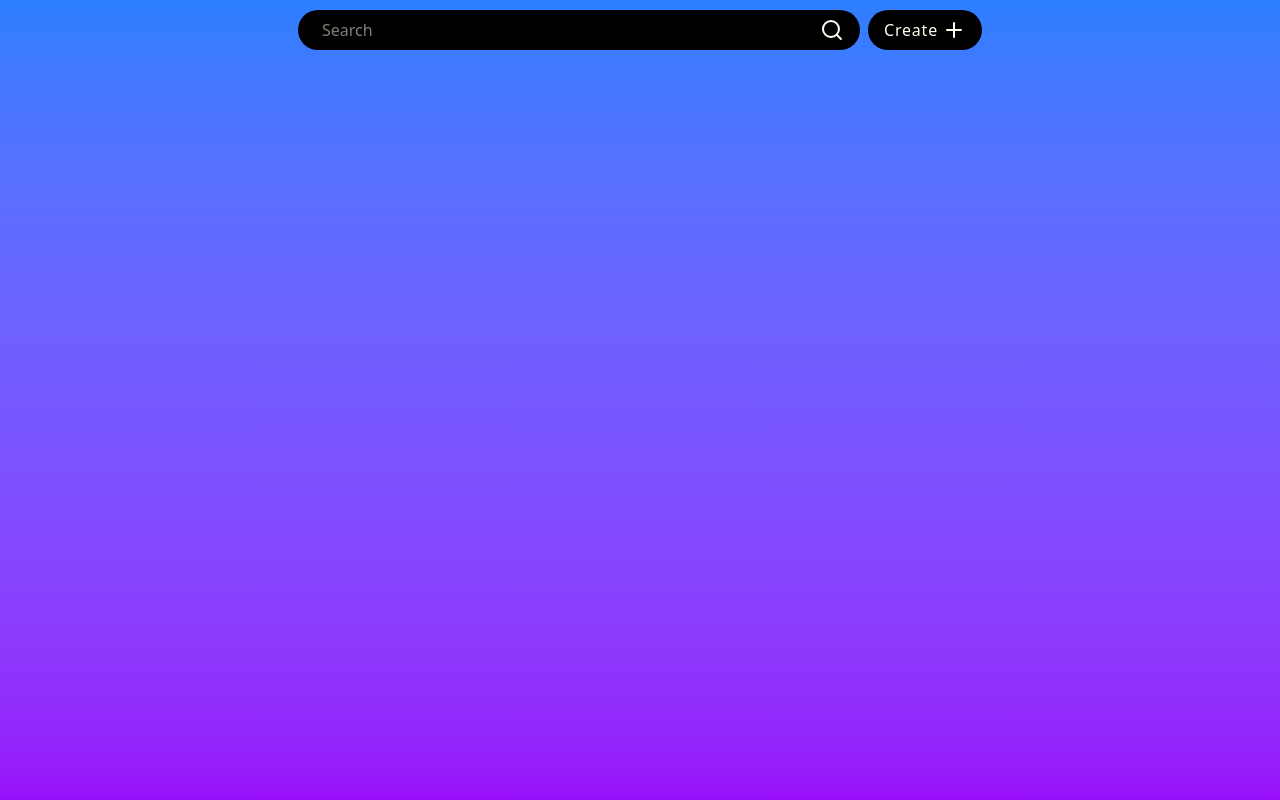
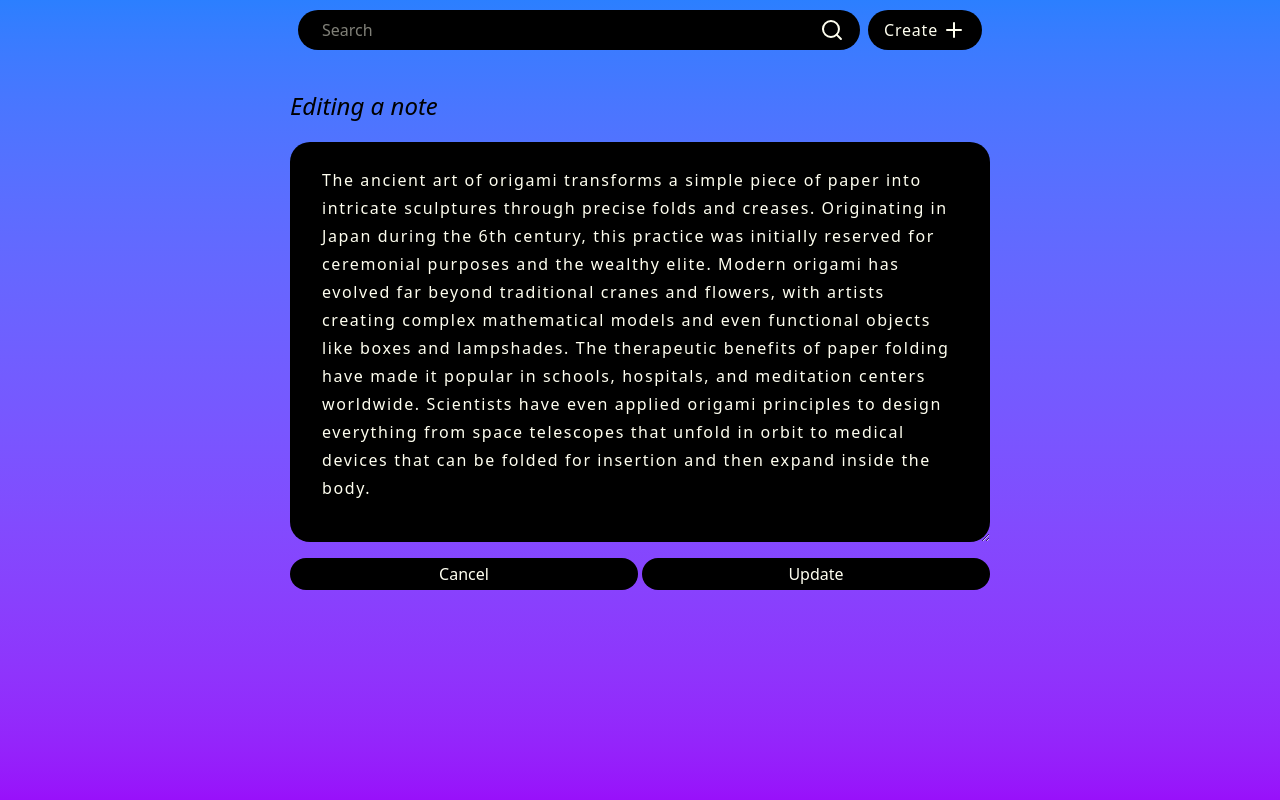
Before and after one commit to zoirovdev/Moment, a React (Vite) app: page /edit in a window 1280 px wide. Before the commit this address had no page. Built offline with nearby package versions, Linux system fonts and the light colour scheme.

Commit message:
Add Edit.jsx

```diff
--- a/src/App.jsx
+++ b/src/App.jsx
@@ -1,6 +1,12 @@
+// additional packages
 import { Routes, Route } from "react-router"
+
+// pages
 import Home from "./pages/Home.jsx"
 import View from "./pages/View.jsx"
+import Edit from "./pages/Edit.jsx"
+
+// components
 import Navbar from "./components/Navbar.jsx"
 
 
@@ -13,6 +19,7 @@ function App() {
       <Routes>
 	<Route path="/" element={<Home/>}/>
 	<Route path="/view" element={<View/>}/>
+	<Route path="/edit" element={<Edit/>}/>
       </Routes>
     </div>
   )
--- /dev/null
+++ b/src/pages/Edit.jsx
@@ -0,0 +1,41 @@
+import { ArrowLeft } from "lucide-react"
+import { useState } from "react"
+import { useNavigate } from "react-router"
+
+
+
+
+const Edit = () => {
+  const [phtext, setPhtext] = useState("The ancient art of origami transforms a simple piece of paper into intricate sculptures through precise folds and creases. Originating in Japan during the 6th century, this practice was initially reserved for ceremonial purposes and the wealthy elite. Modern origami has evolved far beyond traditional cranes and flowers, with artists creating complex mathematical models and even functional objects like boxes and lampshades. The therapeutic benefits of paper folding have made it popular in schools, hospitals, and meditation centers worldwide. Scientists have even applied origami principles to design everything from space telescopes that unfold in orbit to medical devices that can be folded for insertion and then expand inside the body.")
+
+
+  const navigate = useNavigate()
+
+  const update = () => {
+    navigate(-1)
+  }
+
+  return (
+    <div className="flex justify-center">
+      <div className="w-[700px] mt-[40px] space-y-[10px]">
+	<p className="text-2xl font-medium mb-[20px] italic">Editing a note</p>
+	<div>
+	  <textarea value={phtext} onChange={(e) => setPhtext(e.target.value)}
+	    className="bg-[#000000] text-[#FFFFF0] w-[100%] h-[400px] outline-none
+	      py-6 px-8 rounded-[20px] tracking-widest text-medium leading-7"
+	  ></textarea>
+	</div>
+	<div className="flex flex-row w-[100%] text-[#FFFFF0] gap-1">
+          <button className="w-[50%] bg-[#000000] p-1 rounded-[20px]"
+	    onClick={(e) => navigate(-1)}>Cancel</button>
+          <button className="w-[50%] bg-[#000000] p-1 rounded-[20px]"
+	    onClick={(e) => update()}>Update</button>
+	</div>
+      </div>
+    </div>
+  )
+}
+
+
+
+export default Edit
--- a/src/pages/Home.jsx
+++ b/src/pages/Home.jsx
@@ -55,8 +55,12 @@ const Home = () => {
           <Link to={`/view`} key={note.id} className="bg-[#000000] rounded-[20px] p-[20px] space-y-[10px]">
 	    <div className="flex flex-row justify-between items-center">
 	      <div className="flex flex-row">
-                <Pencil className="text-blue-700 w-[25px] h-[25px] p-1 hover:bg-gray-900 rounded-[5px]"/>
-	        <Trash className="text-purple-700 w-[25px] h-[25px] p-1 hover:bg-gray-900 rounded-[5px]"/>
+		<Link to={"/edit"}>
+                  <Pencil className="text-blue-700 w-[25px] h-[25px] p-1 hover:bg-gray-900 rounded-[5px]"/>
+		</Link>
+		<Link to={"/"}>
+	          <Trash className="text-purple-700 w-[25px] h-[25px] p-1 hover:bg-gray-900 rounded-[5px]"/>
+	        </Link>
 	      </div>
 	      <p className="text-gray-300 text-sm">{note.createdAt}</p>
 	    </div>
--- a/src/pages/View.jsx
+++ b/src/pages/View.jsx
@@ -15,7 +15,7 @@ const View = () => {
 	    <p className="mr-2 font-medium tracking-wider">Back</p>
 	  </Link>
 	  <div className="flex flex-row gap-1">
-	    <Link to="/" className="flex flex-row justify-center items-center
+	    <Link to="/edit" className="flex flex-row justify-center items-center
 	      bg-[#000000] px-4 py-1 gap-2 rounded-[20px]">
               <SquarePen className="w-[20px] h-[20px]"/>
 	      <p className="font-medium tracking-wider">Edit</p>
```
